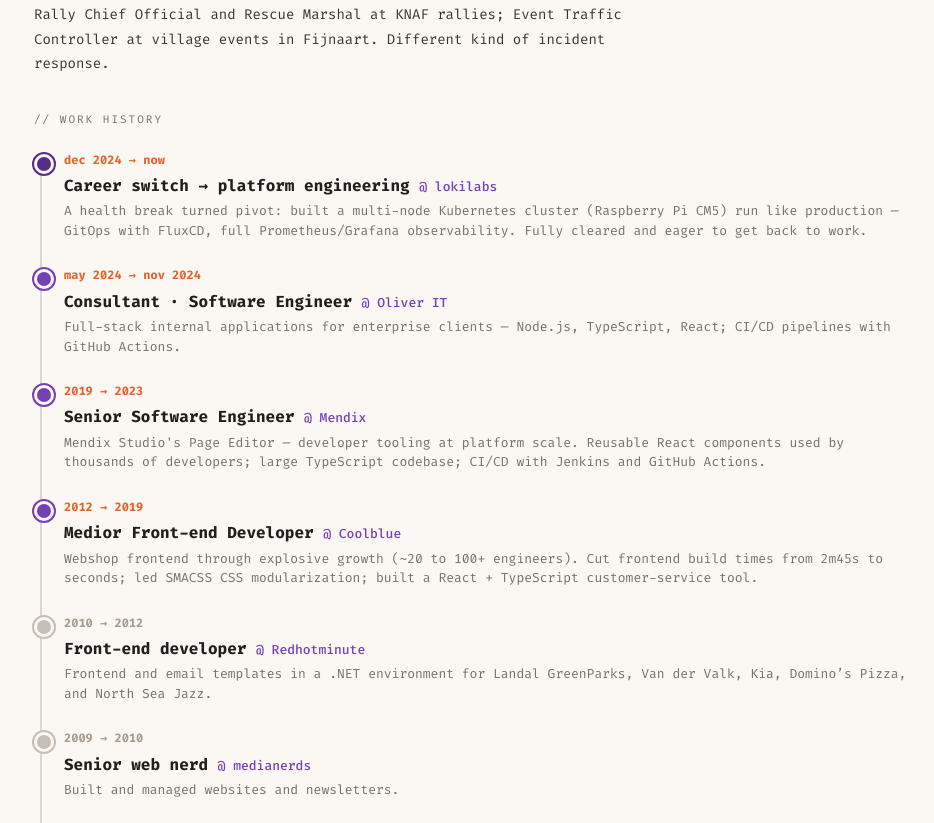
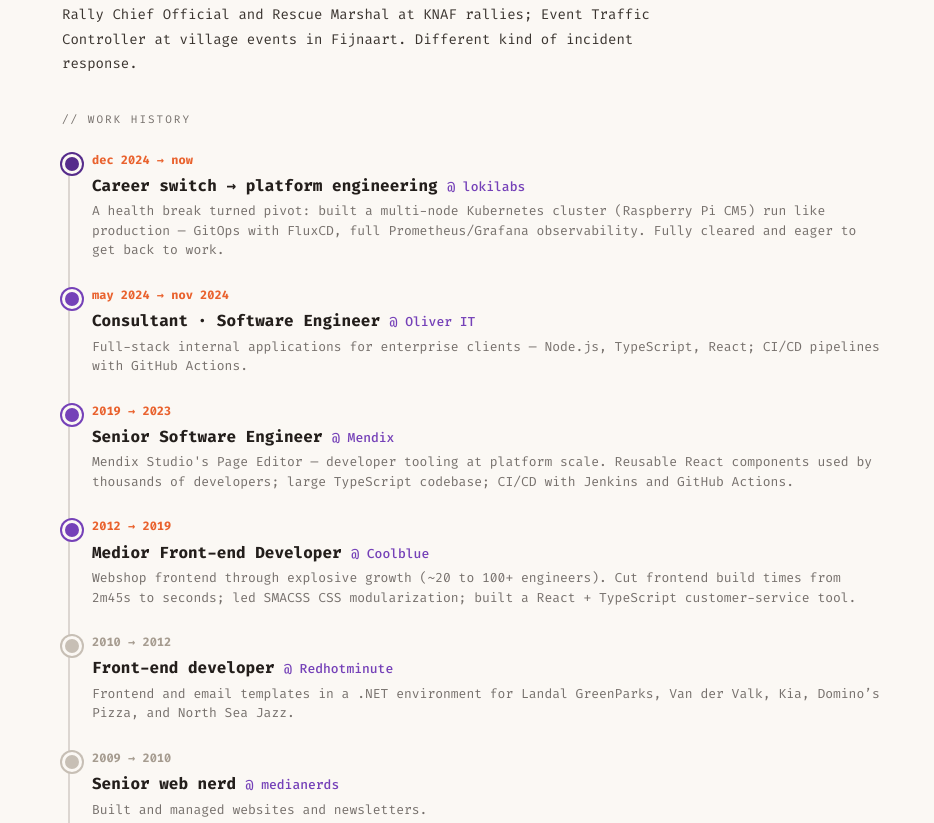
Before and after one commit to ronaldlokers/lokilabs.nl, an Astro site: page /about in a window 1280 px wide. Shown: the part 633-1456 px from the top of the page, without its empty margins (166-1100 px from the left). Built offline with nearby package versions, Linux system fonts and the light colour scheme; Astro itself is replaced by a stand-in of ours.

Commit message:
fix: keep wrap horizontal padding when combined with section classes

```diff
--- a/src/styles/global.css
+++ b/src/styles/global.css
@@ -124,7 +124,7 @@
 .tags-purple .tag { background: var(--purple-tag); color: #E7DCF5; border: none; }
 
 /* ---------- page sections ---------- */
-.page-head { padding: 34px 0 0; }
+.page-head { padding-top: 34px; }
 .page-head h1 { font-size: 32px; font-weight: 700; letter-spacing: -1px; margin: 0 0 26px; }
 
 .seclabel {
@@ -257,7 +257,7 @@
 .site-footer .mail { color: #9A938C; }
 
 /* ---------- misc ---------- */
-.section { padding: 34px 0 0; }
+.section { padding-top: 34px; }
 
 @media (max-width: 640px) {
   .wrap { padding: 0 18px; }
```
